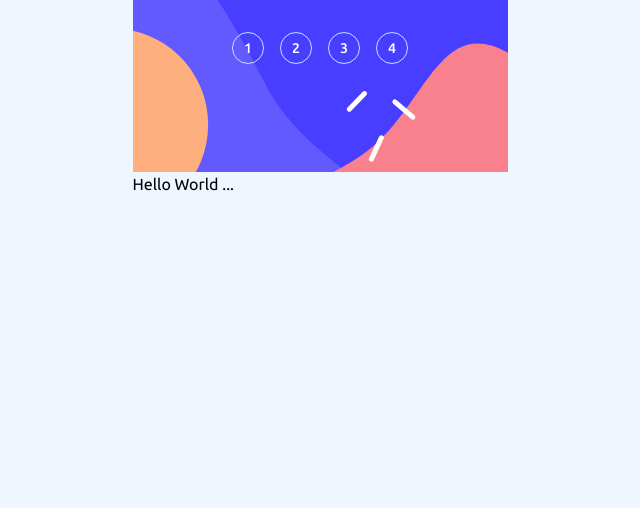
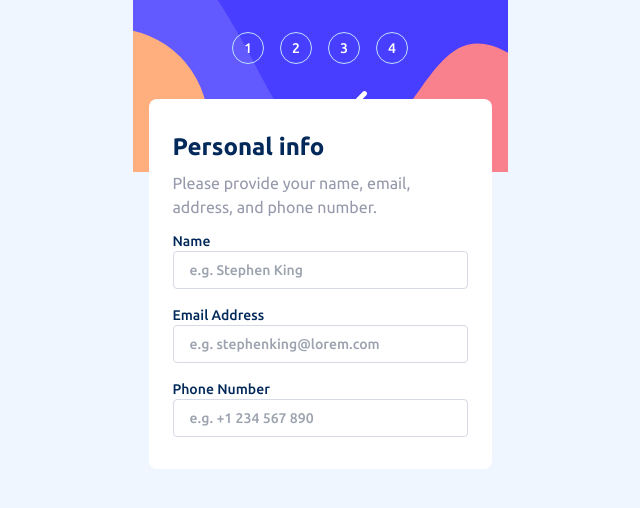
Before and after one commit to AmirhosseinHashemi/MultiStepForm, a React (Vite) app: page / in a window 1280 px wide. Shown: the top 508 px of the page, without its empty margins (320-960 px from the left). Built offline with nearby package versions, Linux system fonts and the light colour scheme.

Commit message:
create PersonalInfoForm

```diff
--- a/src/App.jsx
+++ b/src/App.jsx
@@ -1,7 +1,12 @@
 import Layout from "./components/Layout";
+import PersonalInfoForm from "./components/PersonalInfoForm";
 
 function App() {
-  return <Layout>Hello World ...</Layout>;
+  return (
+    <Layout>
+      <PersonalInfoForm />
+    </Layout>
+  );
 }
 
 export default App;
--- a/src/components/Main.jsx
+++ b/src/components/Main.jsx
@@ -1,5 +1,5 @@
 function Main({ children }) {
-  return <main>{children}</main>;
+  return <main className="relative px-4">{children}</main>;
 }
 
 export default Main;
--- /dev/null
+++ b/src/components/PersonalInfoForm.jsx
@@ -0,0 +1,61 @@
+function PersonalInfoForm() {
+  return (
+    <section className="absolute left-4 right-4 top-[-63px] -translate-y-2.5 rounded-lg bg-neutral-white px-6 py-8">
+      <h2 className="text-2xl font-bold text-primary-blue-1">Personal info</h2>
+      <p className="mt-2 text-[16px] font-normal text-neutral-gray-1">
+        Please provide your name, email, address, and phone number.
+      </p>
+      <form action="" className="mt-3 flex flex-col gap-4">
+        <div className="flex flex-col">
+          <label
+            htmlFor="name"
+            className="text-sm font-medium capitalize text-primary-blue-1"
+          >
+            Name
+          </label>
+          <input
+            className="rounded border border-neutral-gray-2 px-4 py-2 text-sm font-medium text-primary-blue-1 outline-none placeholder:font-medium focus:border-primary-blue-1"
+            type="text"
+            name="name"
+            id="name"
+            placeholder="e.g. Stephen King"
+          />
+        </div>
+
+        <div className="flex flex-col">
+          <label
+            htmlFor="name"
+            className="text-sm font-medium capitalize text-primary-blue-1"
+          >
+            Email address
+          </label>
+          <input
+            className="rounded border border-neutral-gray-2 px-4 py-2 text-sm font-medium text-primary-blue-1 outline-none placeholder:font-medium focus:border-primary-blue-1"
+            type="text"
+            name="email"
+            id="email"
+            placeholder="e.g. stephenking@lorem.com"
+          />
+        </div>
+
+        <div className="flex flex-col">
+          <label
+            htmlFor="name"
+            className="text-sm font-medium capitalize text-primary-blue-1"
+          >
+            Phone Number
+          </label>
+          <input
+            className="rounded border border-neutral-gray-2 px-4 py-2 text-sm font-medium text-primary-blue-1 outline-none placeholder:font-medium focus:border-primary-blue-1"
+            type="text"
+            name="phone"
+            id="phone"
+            placeholder="e.g. +1 234 567 890"
+          />
+        </div>
+      </form>
+    </section>
+  );
+}
+
+export default PersonalInfoForm;
```
